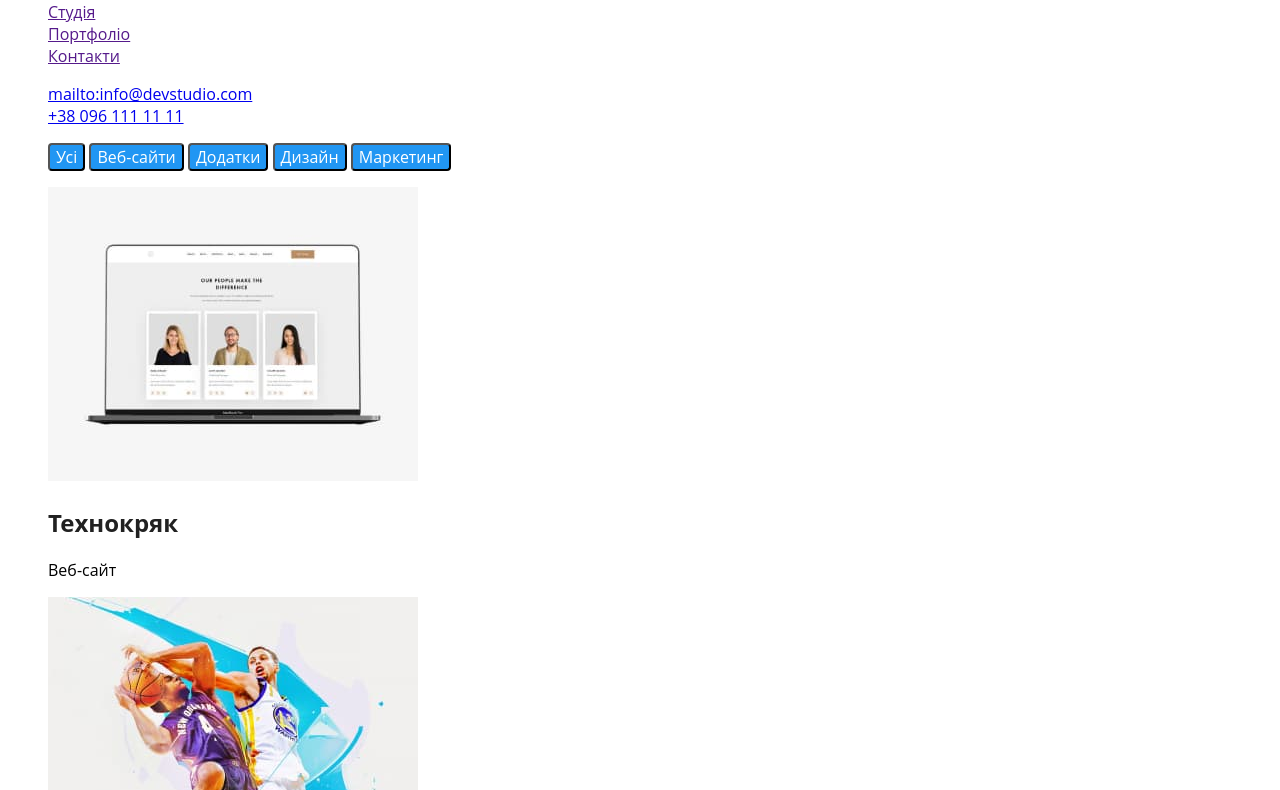
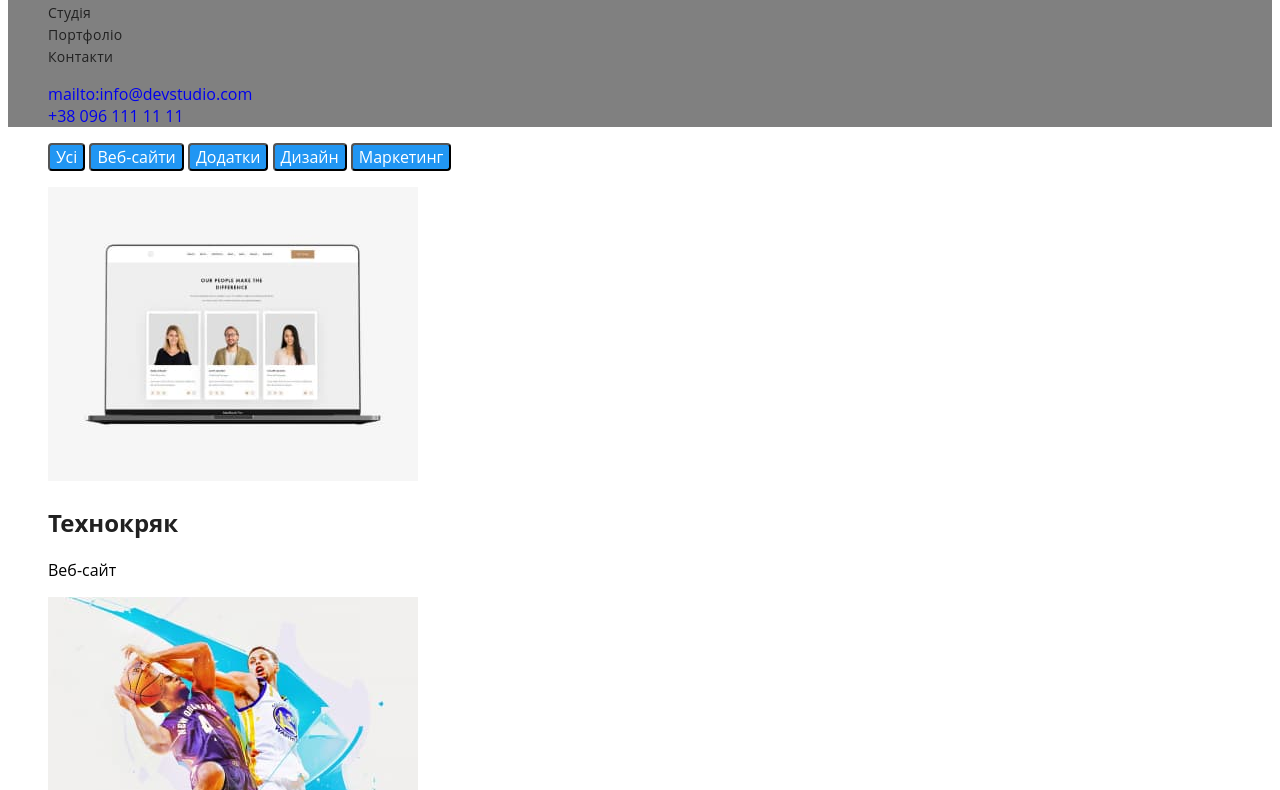
Before and after one commit to YuraRomanenko/goit-markup-hw-02, a plain HTML site: page portfolio.html in a window 1280 px wide. Shown: the part 54-844 px from the top of the page. Drawn offline with Linux system fonts and the light colour scheme.

Commit message:
Навигация смена цветов

```diff
--- a/css/styles.css
+++ b/css/styles.css
@@ -8,11 +8,31 @@ body {
     background-color:white;
     font-family:"Open Sans",Verdana,sans-serif;
 }
+.list {
+    list-style:none;
+}
+.link {
+    text-decoration: none;
+}
 /* ---------header--------- */
+.header {
+background-color:grey;
+}
+.nav-list {}
 
-.nav .link {
+.nav-item {}
+
+.nav-link {
+    font-weight: 500;
+    font-size: 14px;
+    line-height:1.14;
+    letter-spacing: 0.02em;
+    color:#212121;
+}
+.nav-link:hover, .nav-link:focus {
     color: #2196F3;
 }
+
 ul {
     list-style: none;
 }
--- a/portfolio.html
+++ b/portfolio.html
@@ -12,16 +12,23 @@
 </head>
 <body class="page">
     <!--Навигация-->
-    <header>
+    <header class="header">
         <nav>
             <a href="./index.html"class="logo">Web<span class="logo-header">Studio</span> </a>
 
-            <ul class="nav-list">
-                <li><a href=""class="link">Студія</a></li>
-                <li><a href=""class="link">Портфоліо</a></li>
-                <li><a href=""class="link">Контакти</a></li>
+            <ul class="nav-list list">
+
+                <li class="nav-item">
+                    <a href=""class="nav-link link">Студія</a>
+                </li>
+                <li class="nav-item">
+                    <a href=""class="nav-link link">Портфоліо</a>
+                </li>
+                <li class="nav-item">
+                    <a href=""class="nav-link link">Контакти</a>
+                </li>
             </ul>
-            <ul class="nav-list">
+            <ul class="nav-list list">
                 <li><a href="mailto:info@devstudio.com" class="link">mailto:info@devstudio.com</a></li>
                 <li><a href="+380961111111" class="link">+38 096 111 11 11</a></li>
             </ul>
@@ -99,7 +106,7 @@
             <a href="WebStudio" class="logo">
                 WebStudio
             </a>
-        <ul>
+        <ul class="list">
             <li><a href="https://www.google.com/maps/place/Lesi+Ukrainky+Blvd,+26,+Kyiv,+Ukraina,+02000/@50.4265807,30.5361971,17z/data=!3m1!4b1!4m5!3m4!1s0x40d4cf0e033ecbe9:0x57a4dffefec77da0!8m2!3d50.4265807!4d30.5383858">
                 м.Київ.пр-т Лесі Українки.26</a></li>
             <li><a href="mailto:info@devstudio.com">info@devstudio.com</a></li>
```
